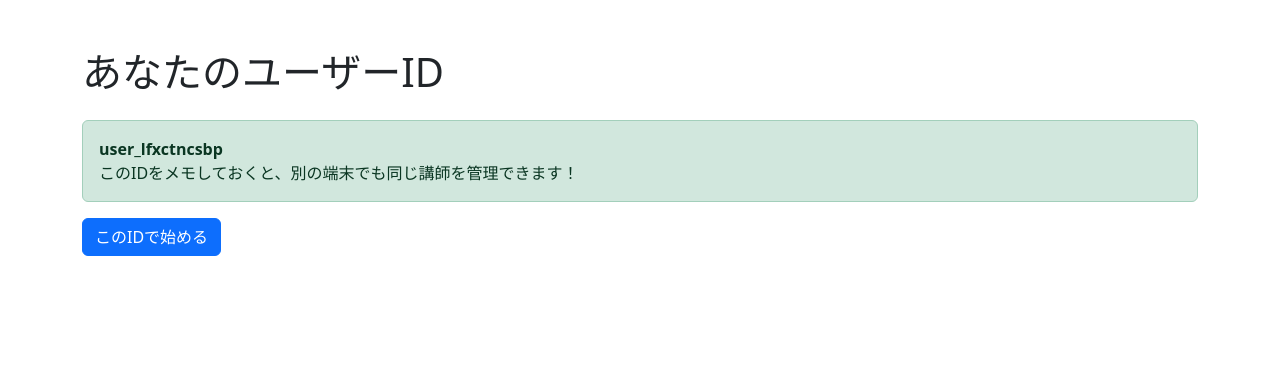
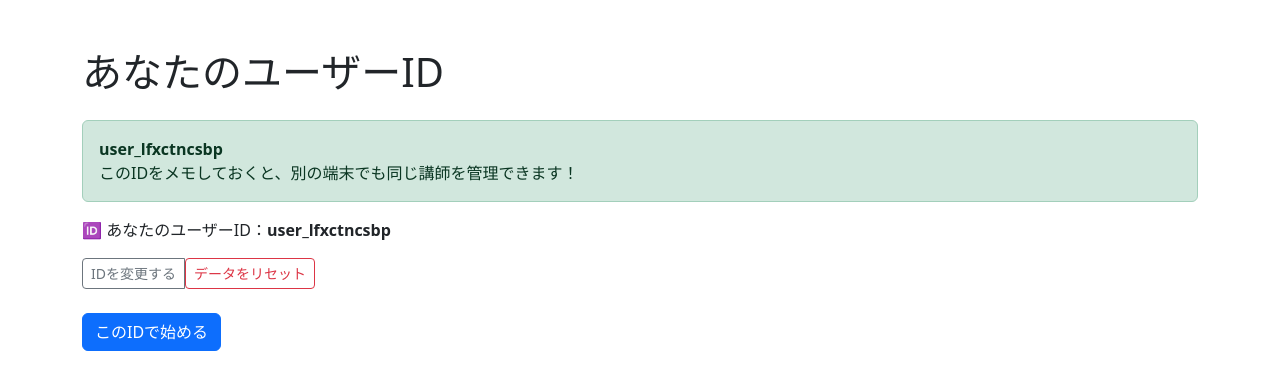
Before and after one commit to Shimomura-Rako/flask-app, a Flask app: page /set_user in a window 1280 px wide. Shown: the top 390 px of the page. Run offline with Flask 3, Linux system fonts and the light colour scheme.

Commit message:
Add /set_user page and user ID input support

```diff
--- a/app.py
+++ b/app.py
@@ -117,6 +117,16 @@ def delete_teacher():
         flash(f"講師番号 {teacher_id} は存在しません。", "danger")
     return redirect("/")
 
+
+@app.route("/reset_user", methods=["POST"])
+def reset_user():
+    session.clear()
+    flash("ユーザーIDをリセットしました。新しく設定してください！", "success")
+    return redirect("/set_user")
+
+
+
+
 def get_teacher_name(teacher_id):
     load_url = f"https://eikaiwa.dmm.com/teacher/index/{teacher_id}/"
     try:
--- a/templates/set_user.html
+++ b/templates/set_user.html
@@ -14,6 +14,17 @@
   <strong>{{ user_id }}</strong><br>
   このIDをメモしておくと、別の端末でも同じ講師を管理できます！
 </div>
+{% if user_id %}
+  <div class="mb-4">
+    <p>🆔 あなたのユーザーID：<strong>{{ user_id }}</strong></p>
+    <div class="btn-group">
+      <a href="/set_user" class="btn btn-outline-secondary btn-sm">IDを変更する</a>
+      <form method="POST" action="/reset_user" style="display:inline;">
+        <button type="submit" class="btn btn-outline-danger btn-sm" onclick="return confirm('データを完全にリセットしてもよいですか？')">データをリセット</button>
+      </form>
+    </div>
+  </div>
+{% endif %}
 
 
     <form method="POST" action="/set_user">
```
